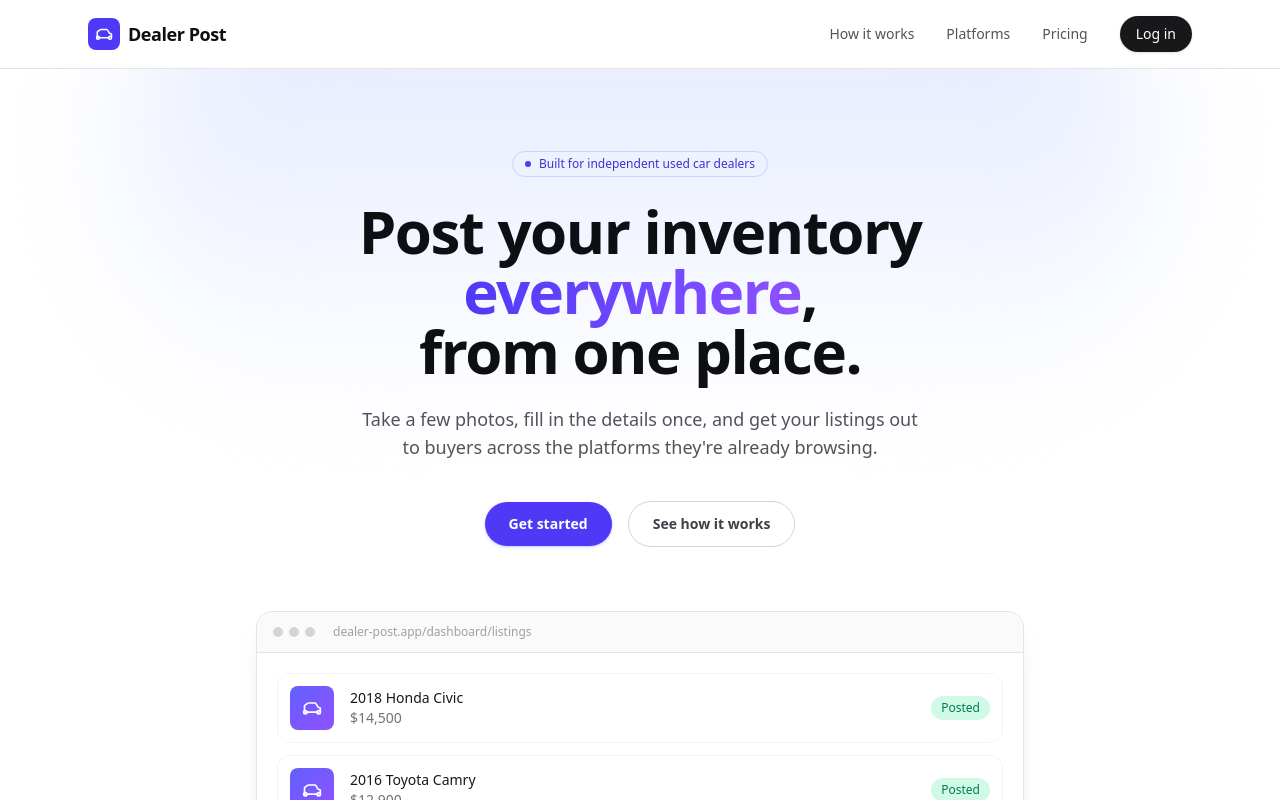
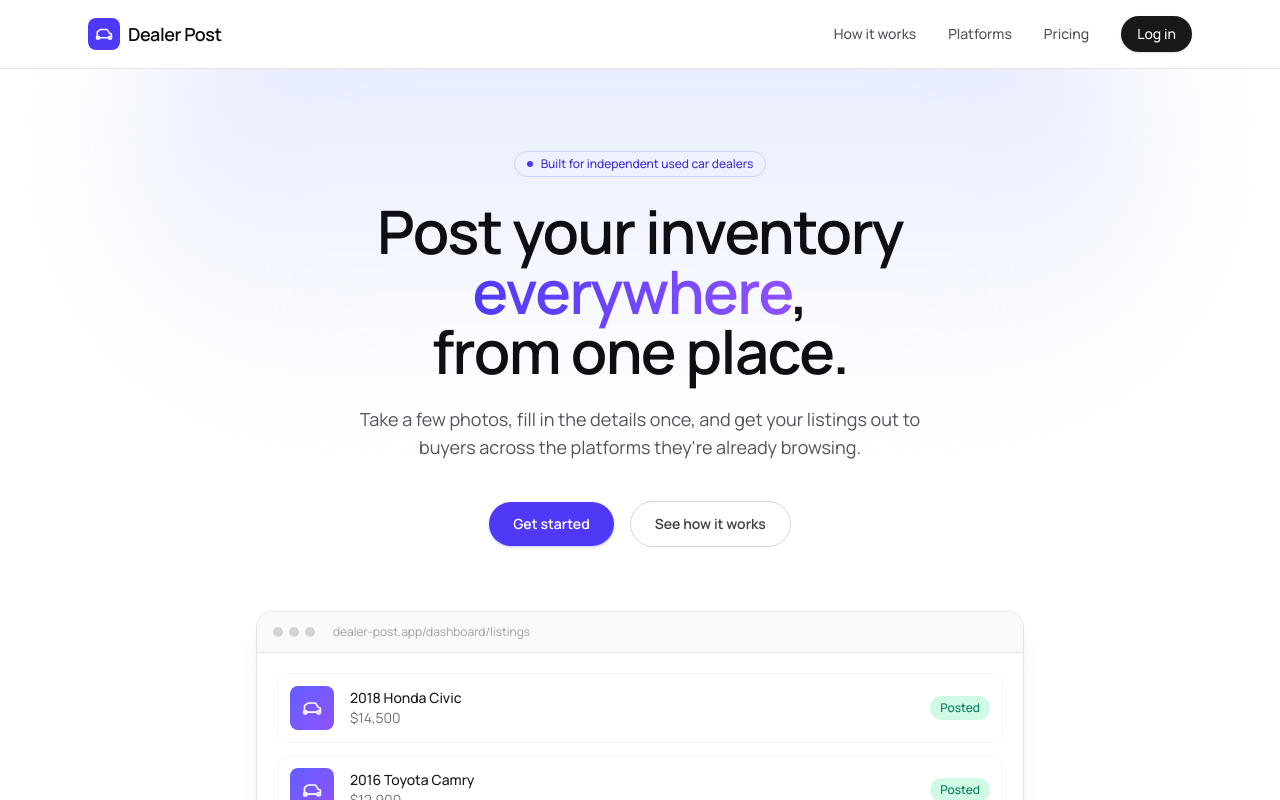
Before and after one commit to xenpain-source/dealer-post, a Next.js app: page / in a window 1280 px wide. Shown: the top 800 px of the page. Built offline with nearby package versions, Linux system fonts and the light colour scheme.

Commit message:
Update layout.tsx

```diff
--- a/app/layout.tsx
+++ b/app/layout.tsx
@@ -1,9 +1,30 @@
 import type { Metadata } from "next";
+import { Outfit, Manrope, IBM_Plex_Mono } from "next/font/google";
 import { ClerkProvider } from "@clerk/nextjs";
 import "./globals.css";
 
+const outfit = Outfit({
+  subsets: ["latin"],
+  weight: ["500", "600"],
+  variable: "--font-outfit",
+  display: "swap",
+});
+
+const manrope = Manrope({
+  subsets: ["latin"],
+  variable: "--font-manrope",
+  display: "swap",
+});
+
+const plexMono = IBM_Plex_Mono({
+  subsets: ["latin"],
+  weight: ["400", "500"],
+  variable: "--font-plex-mono",
+  display: "swap",
+});
+
 export const metadata: Metadata = {
-  title: "Dealer Post",
+  title: "DealerLoft",
   description:
     "Post your used car inventory to Facebook Marketplace, Craigslist, Instagram and more from one place.",
 };
@@ -11,8 +32,11 @@ export const metadata: Metadata = {
 export default function RootLayout({ children }: LayoutProps<"/">) {
   return (
     <ClerkProvider afterSignOutUrl="/">
-      <html lang="en" className="h-full antialiased">
-        <body className="min-h-full flex flex-col bg-white text-zinc-900">
+      <html
+        lang="en"
+        className={`h-full antialiased ${outfit.variable} ${manrope.variable} ${plexMono.variable}`}
+      >
+        <body className="min-h-full flex flex-col bg-white font-sans text-zinc-900">
           {children}
         </body>
       </html>
```
